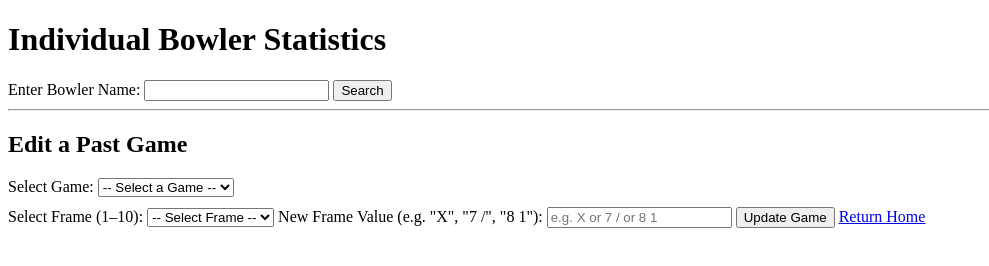
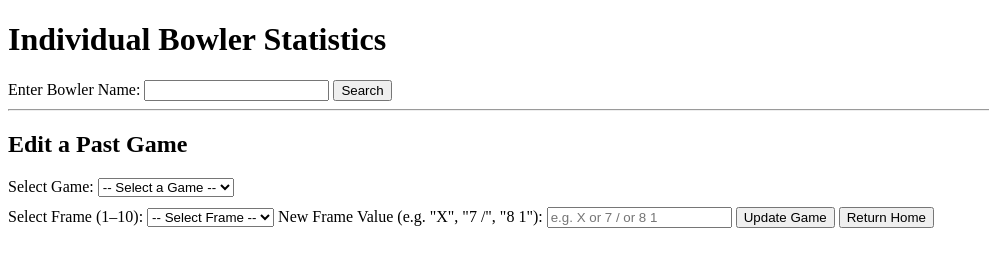
Before and after one commit to koensantos/bowling_app, a plain HTML site: page individual.html in a window 1280 px wide. Shown: the whole page, without its empty margins (0-989 px from the left). Drawn offline with Linux system fonts and the light colour scheme.

Commit message:
Update individual.html

```diff
--- a/individual.html
+++ b/individual.html
@@ -40,7 +40,7 @@
     <input type="text" id="newFrameValue" placeholder="e.g. X or 7 / or 8 1">
 
     <button onclick="updateGameFrame()">Update Game</button>
-    <a href="index.html"<button>Return Home</button></a>
+    <a href="index.html"><button>Return Home</button></a>
     <p id="editStatus"></p>
 
 
```
